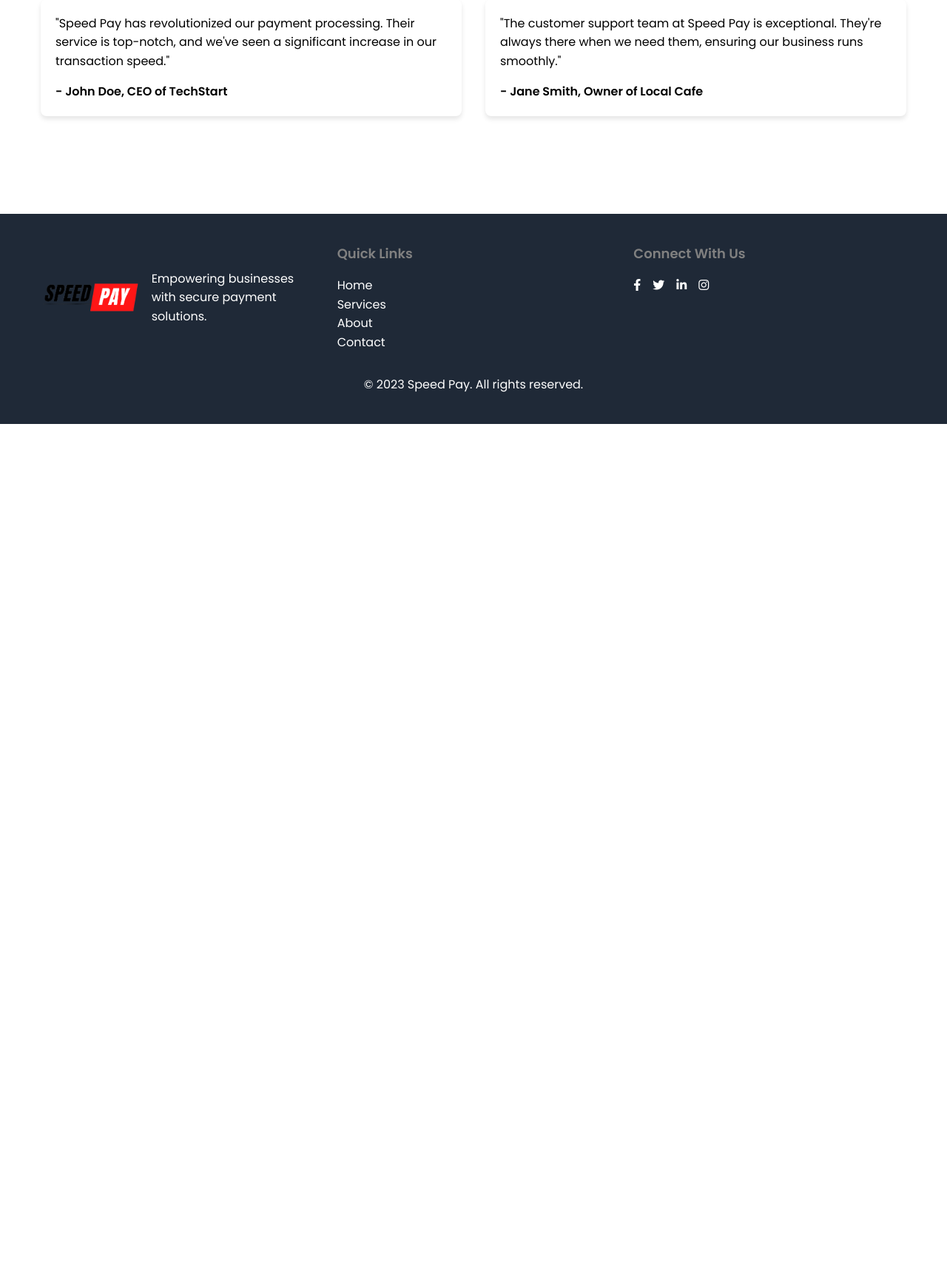
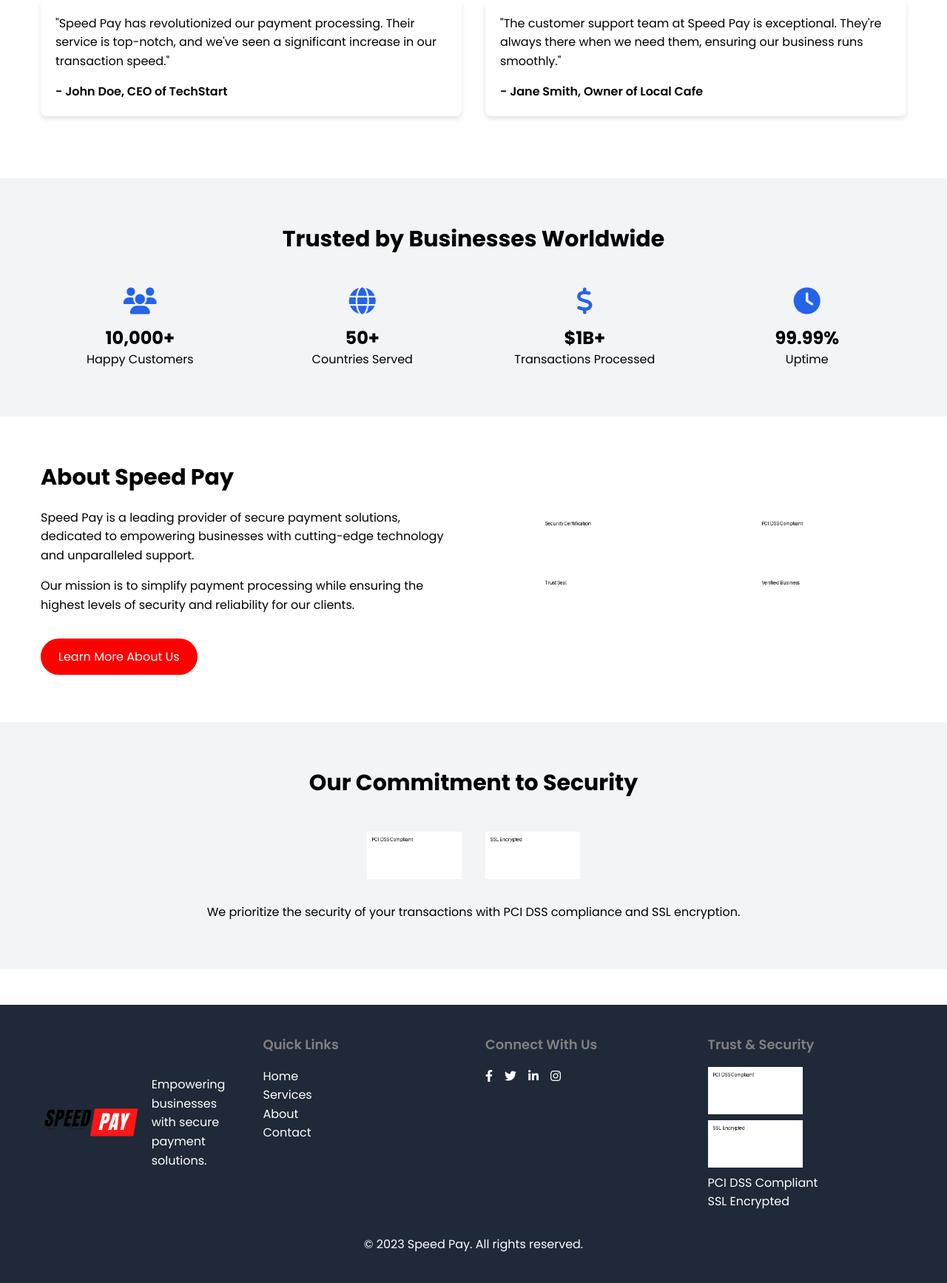
Before and after one commit to 33eerik/speed-pay, a Flask app: page / in a window 1280 px wide. Shown: the part 1551-3285 px from the top of the page at 74% size. Before the commit the page ends 2124 px from the top, so only its background shows below. Run offline with Flask 3, Linux system fonts and the light colour scheme; some libraries are stand-ins or nearby versions.

Commit message:
Agent query: Are the trust-building elements now visible on the homepage, including customer testimonials, social proof, security badges, and trust seals? Is there a brief "About Us" section on the homepage? Are there any 404 errors in the console?

```diff
--- a/pyproject.toml
+++ b/pyproject.toml
@@ -9,4 +9,5 @@
     "flask-sqlalchemy>=3.1.1",
     "psycopg2-binary>=2.9.9",
     "flask-wtf>=1.2.1",
+    "pillow>=10.4.0",
 ]
--- a/templates/base.html
+++ b/templates/base.html
@@ -40,7 +40,7 @@
 
     <footer class="mt-12 bg-gray-800 text-white">
         <div class="container mx-auto px-6 py-8">
-            <div class="grid grid-cols-1 md:grid-cols-3 gap-8">
+            <div class="grid grid-cols-1 md:grid-cols-4 gap-8">
                 <div class="flex items-center">
                     <img src="{{ url_for('static', filename='img/logo.png') }}" alt="Speed Pay Logo" class="h-12 w-auto mr-4">
                     <p>Empowering businesses with secure payment solutions.</p>
@@ -63,6 +63,13 @@
                         <a href="#"><i class="fab fa-instagram"></i></a>
                     </div>
                 </div>
+                <div>
+                    <h3 class="text-lg font-semibold mb-4">Trust & Security</h3>
+                    <img src="{{ url_for('static', filename='img/pci-dss.png') }}" alt="PCI DSS Compliant" class="h-16 w-auto mb-2">
+                    <img src="{{ url_for('static', filename='img/ssl-secure.png') }}" alt="SSL Encrypted" class="h-16 w-auto">
+                    <p class="mt-2">PCI DSS Compliant</p>
+                    <p>SSL Encrypted</p>
+                </div>
             </div>
             <div class="mt-8 text-center">
                 <p>&copy; 2023 Speed Pay. All rights reserved.</p>
--- a/templates/index.html
+++ b/templates/index.html
@@ -75,4 +75,62 @@
         </div>
     </div>
 </section>
+
+<section class="py-16 bg-gray-100">
+    <div class="container mx-auto px-6">
+        <h2 class="text-3xl font-bold text-center mb-12">Trusted by Businesses Worldwide</h2>
+        <div class="grid grid-cols-1 md:grid-cols-2 lg:grid-cols-4 gap-8 text-center">
+            <div>
+                <i class="fas fa-users text-4xl text-blue-600 mb-4"></i>
+                <p class="text-2xl font-bold">10,000+</p>
+                <p>Happy Customers</p>
+            </div>
+            <div>
+                <i class="fas fa-globe text-4xl text-blue-600 mb-4"></i>
+                <p class="text-2xl font-bold">50+</p>
+                <p>Countries Served</p>
+            </div>
+            <div>
+                <i class="fas fa-dollar-sign text-4xl text-blue-600 mb-4"></i>
+                <p class="text-2xl font-bold">$1B+</p>
+                <p>Transactions Processed</p>
+            </div>
+            <div>
+                <i class="fas fa-clock text-4xl text-blue-600 mb-4"></i>
+                <p class="text-2xl font-bold">99.99%</p>
+                <p>Uptime</p>
+            </div>
+        </div>
+    </div>
+</section>
+
+<section class="py-16">
+    <div class="container mx-auto px-6">
+        <div class="grid grid-cols-1 md:grid-cols-2 gap-8 items-center">
+            <div>
+                <h2 class="text-3xl font-bold mb-6">About Speed Pay</h2>
+                <p class="mb-4">Speed Pay is a leading provider of secure payment solutions, dedicated to empowering businesses with cutting-edge technology and unparalleled support.</p>
+                <p class="mb-4">Our mission is to simplify payment processing while ensuring the highest levels of security and reliability for our clients.</p>
+                <a href="{{ url_for('about') }}" class="btn mt-4">Learn More About Us</a>
+            </div>
+            <div class="grid grid-cols-2 gap-4">
+                <img src="{{ url_for('static', filename='img/security-badge-1.png') }}" alt="Security Certification" class="mx-auto h-16">
+                <img src="{{ url_for('static', filename='img/security-badge-2.png') }}" alt="PCI DSS Compliant" class="mx-auto h-16">
+                <img src="{{ url_for('static', filename='img/trust-seal-1.png') }}" alt="Trust Seal" class="mx-auto h-16">
+                <img src="{{ url_for('static', filename='img/trust-seal-2.png') }}" alt="Verified Business" class="mx-auto h-16">
+            </div>
+        </div>
+    </div>
+</section>
+
+<section class="py-16 bg-gray-100">
+    <div class="container mx-auto px-6">
+        <h2 class="text-3xl font-bold text-center mb-12">Our Commitment to Security</h2>
+        <div class="flex justify-center items-center space-x-8">
+            <img src="{{ url_for('static', filename='img/pci-dss.png') }}" alt="PCI DSS Compliant" class="h-16">
+            <img src="{{ url_for('static', filename='img/ssl-secure.png') }}" alt="SSL Encrypted" class="h-16">
+        </div>
+        <p class="text-center mt-8">We prioritize the security of your transactions with PCI DSS compliance and SSL encryption.</p>
+    </div>
+</section>
 {% endblock %}
```
Also changed, not shown: create_badges.py (added, +22 -0 lines), static/img/pci-dss.png (added), static/img/security-badge-1.png (added), static/img/security-badge-2.png (added), static/img/ssl-secure.png (added), static/img/trust-seal-1.png (added), static/img/trust-seal-2.png (added), 2 other files.
